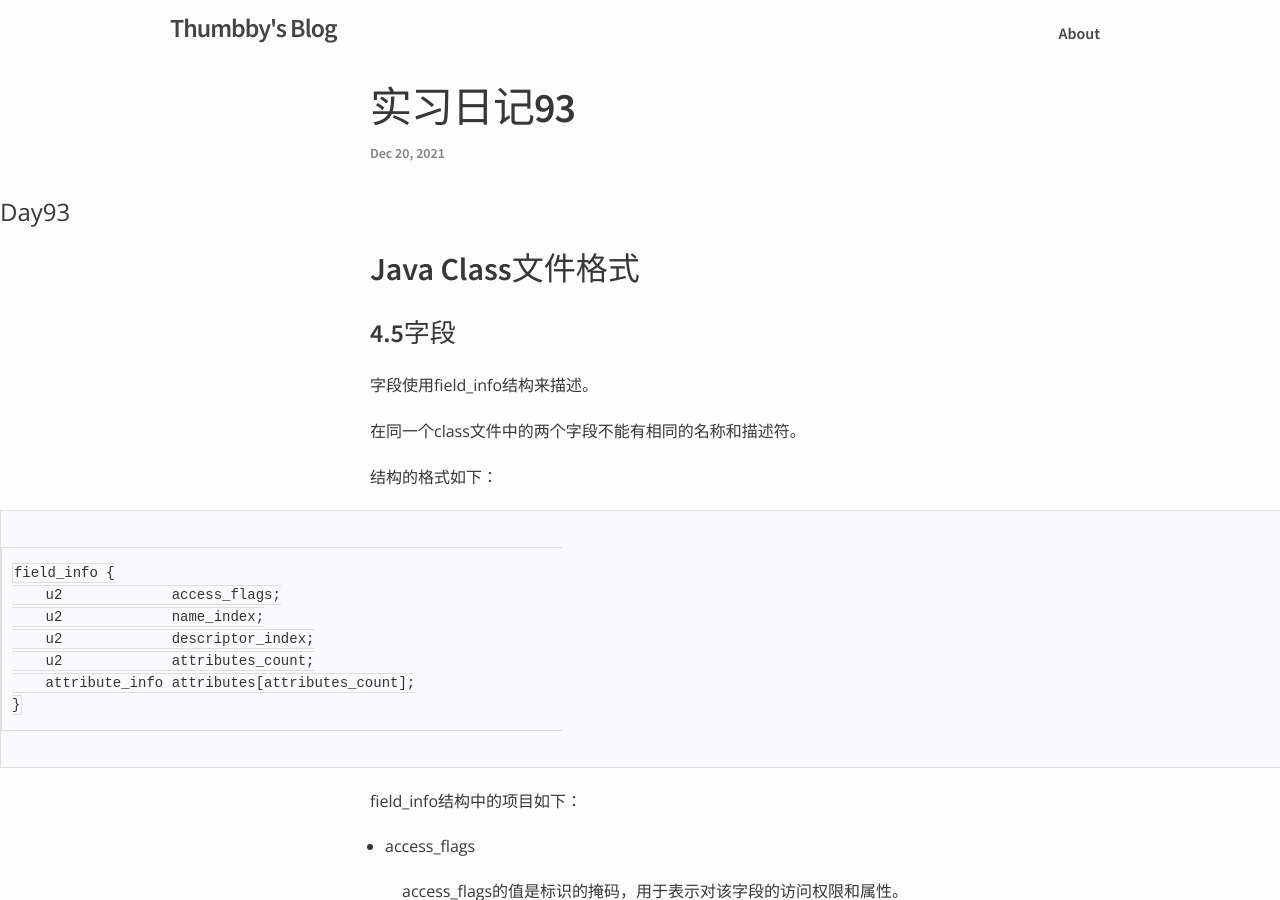
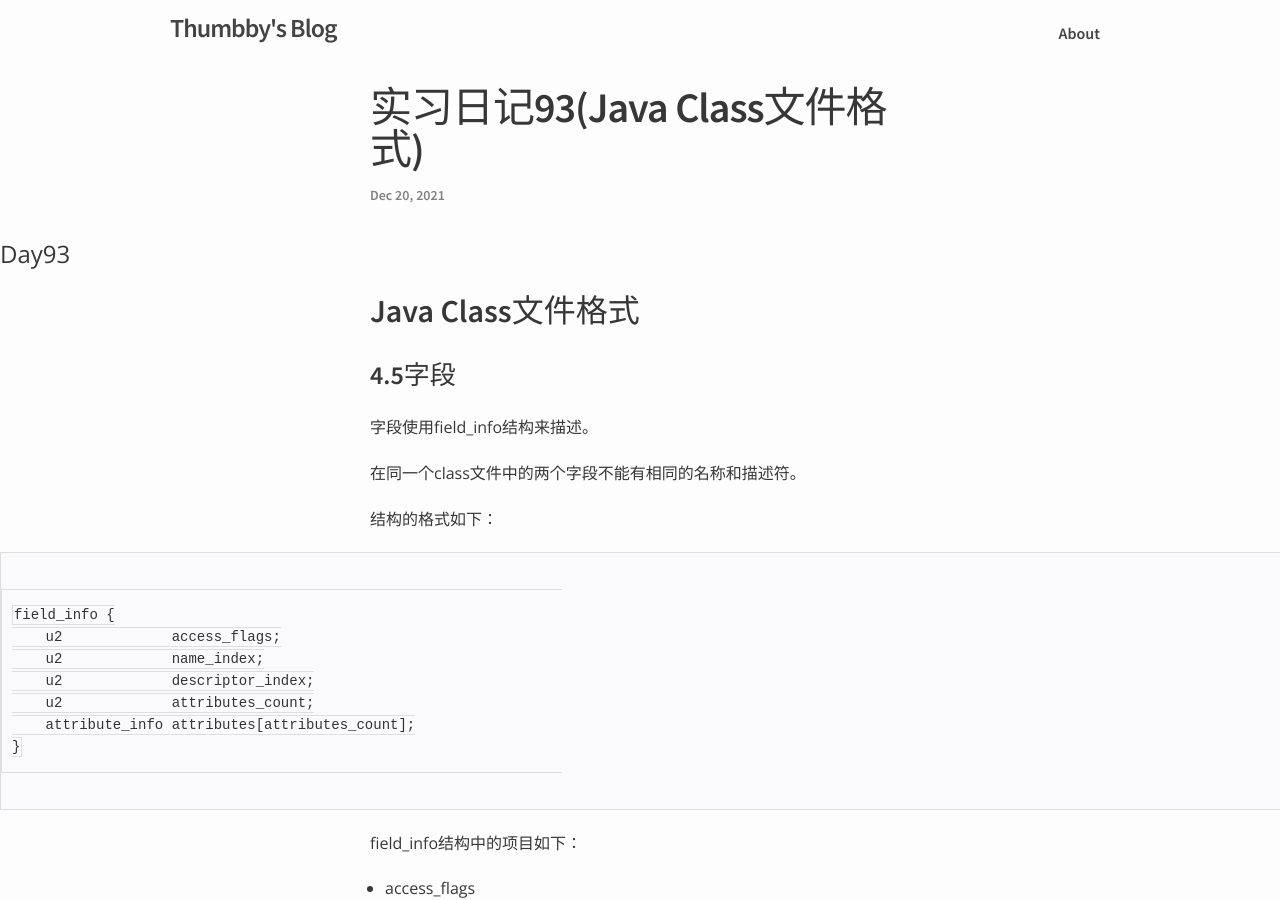
Before and after one commit to Thumbby/Thumbby.github.io, a Jekyll site: the page built from _posts/2021-12-20-diary-for-internship-day93.md, in a window 1280 px wide and 900 px high. Built offline with Jekyll 4.4.1, drawn with Linux system fonts in a browser that asks for light colours.

Commit message:
Diary for day93

```diff
--- a/_posts/2021-12-20-diary-for-internship-day93.md
+++ b/_posts/2021-12-20-diary-for-internship-day93.md
@@ -1,7 +1,7 @@
 ---
 layout: post
-title:  "实习日记93"
-date:   2021-12-20(Java Class文件格式)
+title:  "实习日记93(Java Class文件格式)"
+date:   2021-12-20
 categories: jekyll update
 typora-root-url: ./
 ---
```
